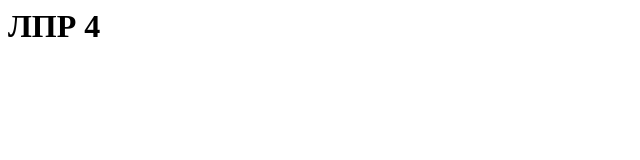
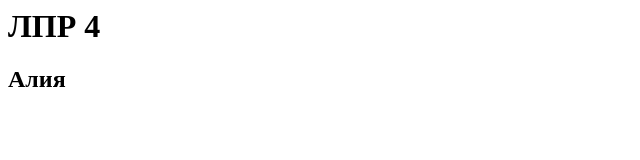
Before and after one commit to Faradey001/lpr5-team, a plain HTML site: page index.html in a window 1280 px wide. Shown: the full height of the page, 0-640 px from the left. Drawn offline with Linux system fonts and the light colour scheme.

Commit message:
Update index.html

```diff
--- a/index.html
+++ b/index.html
@@ -1 +1,2 @@
 <h1>ЛПР 4</h1>
+<h2>Алия</h2>
```
